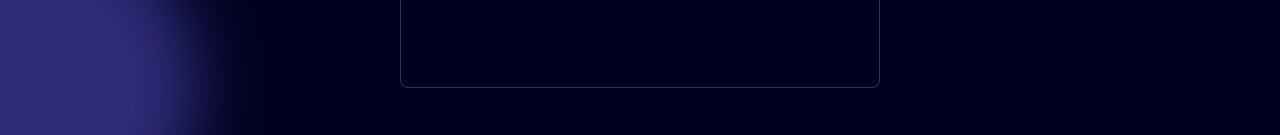
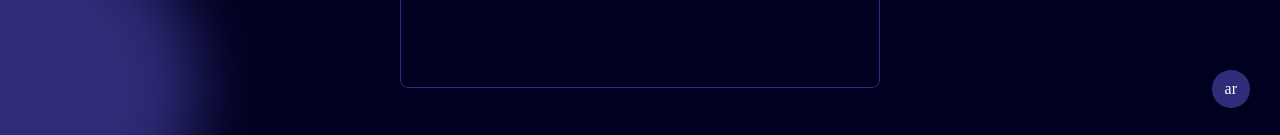
Before and after one commit to Henry-Azer/book-nook-website, a React (Create React App) app: page /login in a window 1280 px wide. Shown: the part 662-797 px from the top of the page. Built offline with nearby package versions, Linux system fonts and the light colour scheme.

Commit message:
adding translate button

```diff
--- a/src/components/base/auth/login.jsx
+++ b/src/components/base/auth/login.jsx
@@ -7,7 +7,7 @@ import BookmarkButton from "../buttons/bookmark-button";
 import { useTranslation } from "react-i18next";
 
 const Login = () => {
-     const { t } = useTranslation();
+     const { t, i18n } = useTranslation();
 
      return (
           <div className="login-route vh-100 w-100 position-relative overflow-hidden">
@@ -32,7 +32,7 @@ const Login = () => {
                     top="200"
                     right="-200"
                />
-               <FormCard title="Login">
+               <FormCard title={t("Login:login")}>
                     <input
                          type="text"
                          className="w-75 rounded-5 form-control light-purple-border text-white"
--- /dev/null
+++ b/src/components/base/buttons/translate-button.jsx
@@ -0,0 +1,19 @@
+import React from "react";
+import { useTranslation } from "react-i18next";
+
+const TranslateButton = () => {
+     const { i18n } = useTranslation();
+     return (
+          <button
+               className="translate-button btn btn-hover position-fixed text-white position-relative rounded-circle light-purple-background"
+               onClick={() =>
+                    i18n.changeLanguage(
+                         i18n.resolvedLanguage === "en" ? "ar" : "en"
+                    )
+               }
+          >
+               {i18n.resolvedLanguage === "en" ? "ar" : "en"}
+          </button>
+     );
+};
+export default TranslateButton;
--- a/src/index.jsx
+++ b/src/index.jsx
@@ -9,10 +9,11 @@ import { createStore, applyMiddleware } from "redux";
 import reducers from "./store/reducers";
 
 import Routes from "./router/routes";
+import TranslateButton from "./components/base/buttons/translate-button";
 
-import "./locales/i18n"
+import "./locales/i18n";
 
-import 'bootstrap/dist/css/bootstrap.min.css';
+import "bootstrap/dist/css/bootstrap.min.css";
 import "./styles/styles.css";
 
 const createStoreWithMiddleware =
@@ -27,6 +28,7 @@ ReactDOM.render(
           )}
      >
           <BrowserRouter>
+               <TranslateButton />
                <Routes />
           </BrowserRouter>
      </Provider>,
--- a/src/locales/ar.jsx
+++ b/src/locales/ar.jsx
@@ -1,4 +1,10 @@
 const ar = {
+	Login: {
+		login: "تسجيل الدخول",
+		email: "البريد الالكتروني",
+		password: "كلمة المرور",
+		new_acc: "انشاء حساب جديد ؟",
+	 },
 	form: {
 		is_required: "مطلوب",
 		must_be_valid: "يجب أن تكون صالحة"
--- a/src/styles/styles.css
+++ b/src/styles/styles.css
@@ -99,6 +99,12 @@ button:active{
 }
 .btn-hover:hover .book-mark {
      transform: translateY(8px) scaleY(1.2);
+}
+
+.translate-button{
+     bottom: 30px;
+     right: 30px;
+     z-index: 111111111;
 }
 
 /* ----- GLOBAL PROPS END ----- */
```
Also changed, not shown: src/router/routes.jsx (indentation only).
